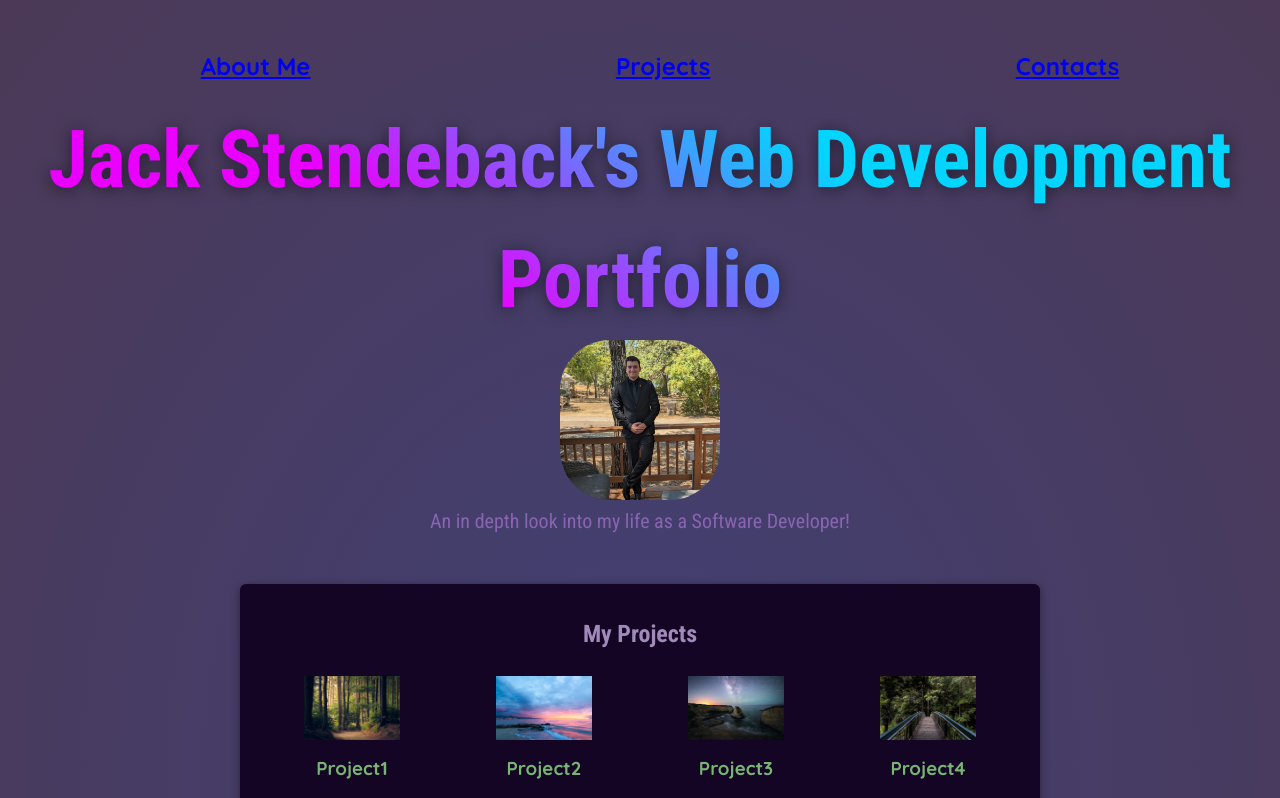
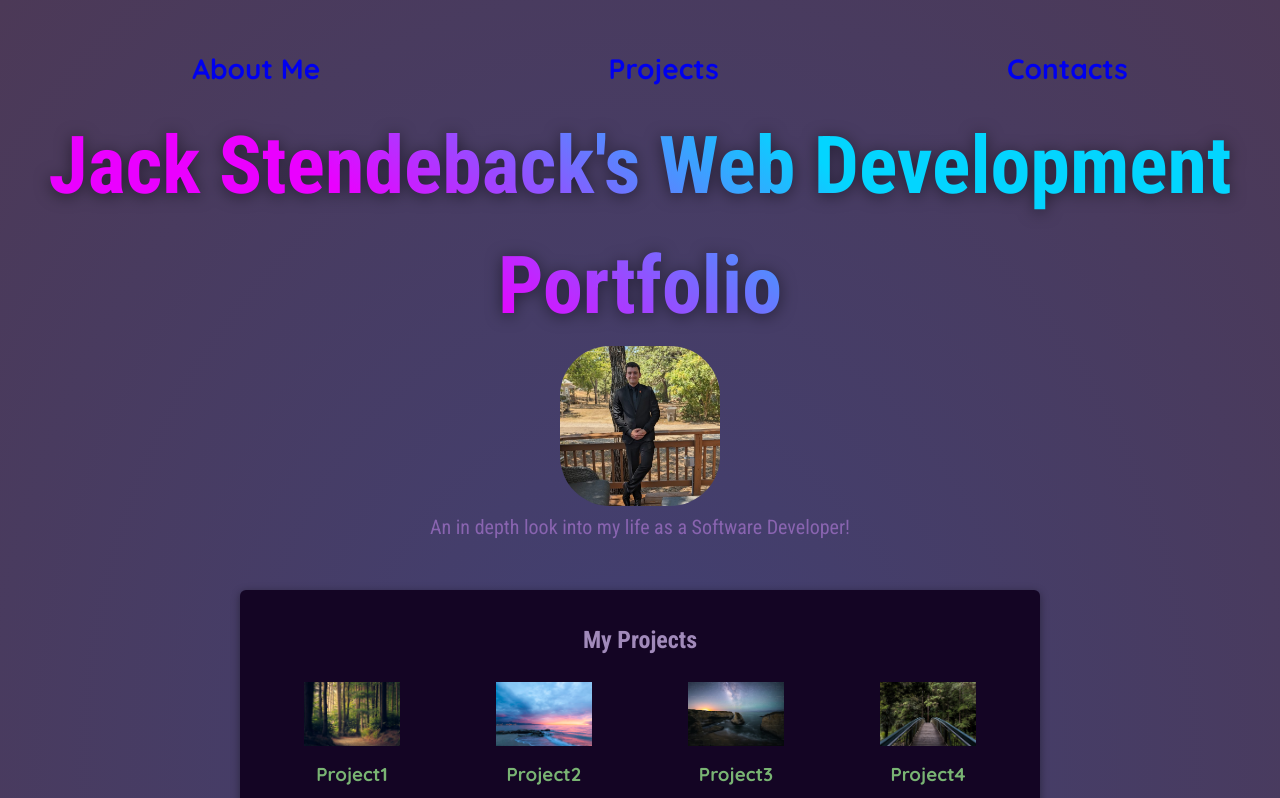
Before and after one commit to JackStendeback/React-Portfolio, a React (Vite) app: page / in a window 1280 px wide. Shown: the top 798 px of the page. Built offline with nearby package versions, Linux system fonts and the light colour scheme.

Commit message:
removing standard styling for nav bar links

```diff
--- a/src/index.css
+++ b/src/index.css
@@ -56,8 +56,21 @@ header {
   header li {
     color: #79b473;
     font-weight: bolder;
-    font-size: 1.5rem;
+    font-size: 1.75rem;
   }
+
+  header li a {
+    text-decoration: none;
+  }
+
+  header li a:visited {
+    color: inherit;
+  }
+
+  header li a:hover {
+    color: #70A37F;
+  }
+
 
   main {
     width: 90%;
```
